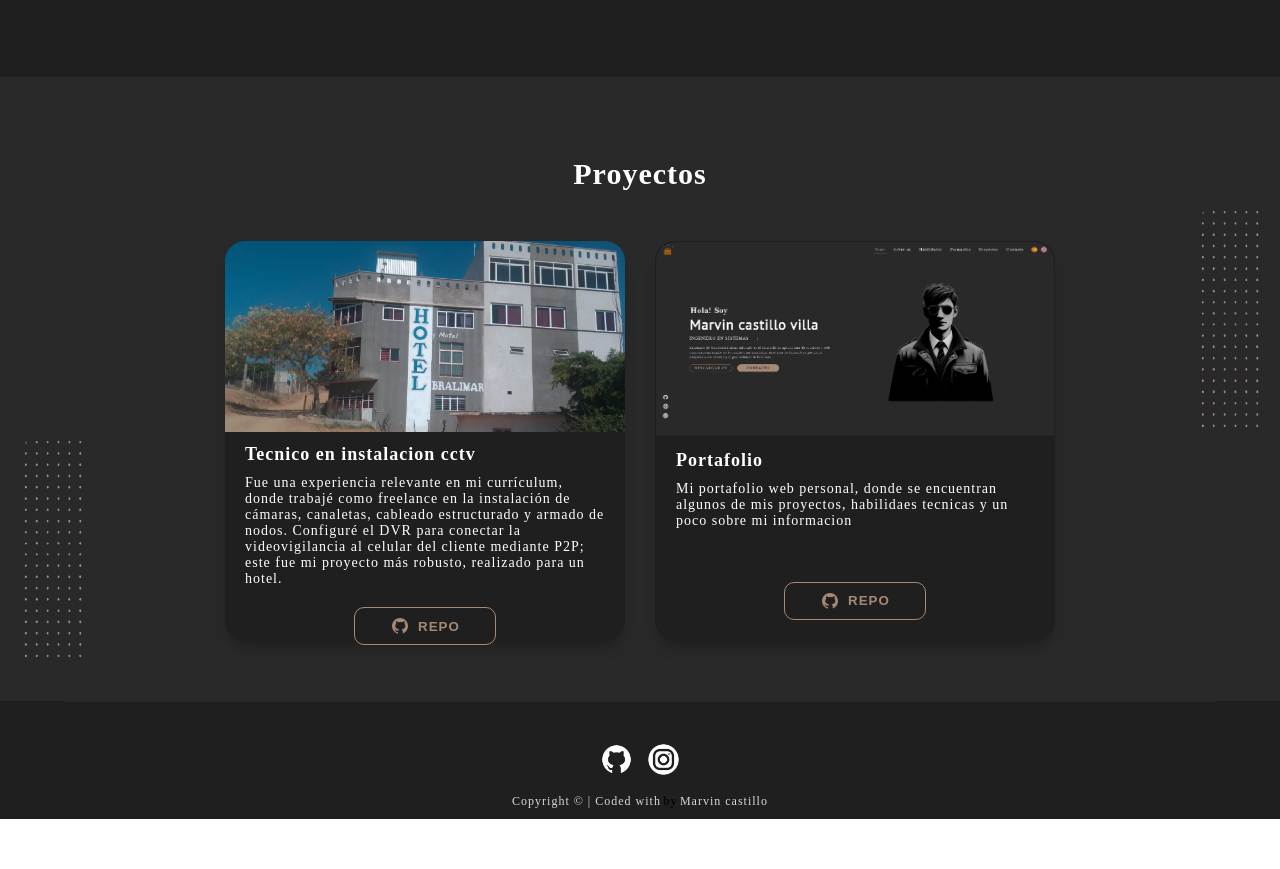
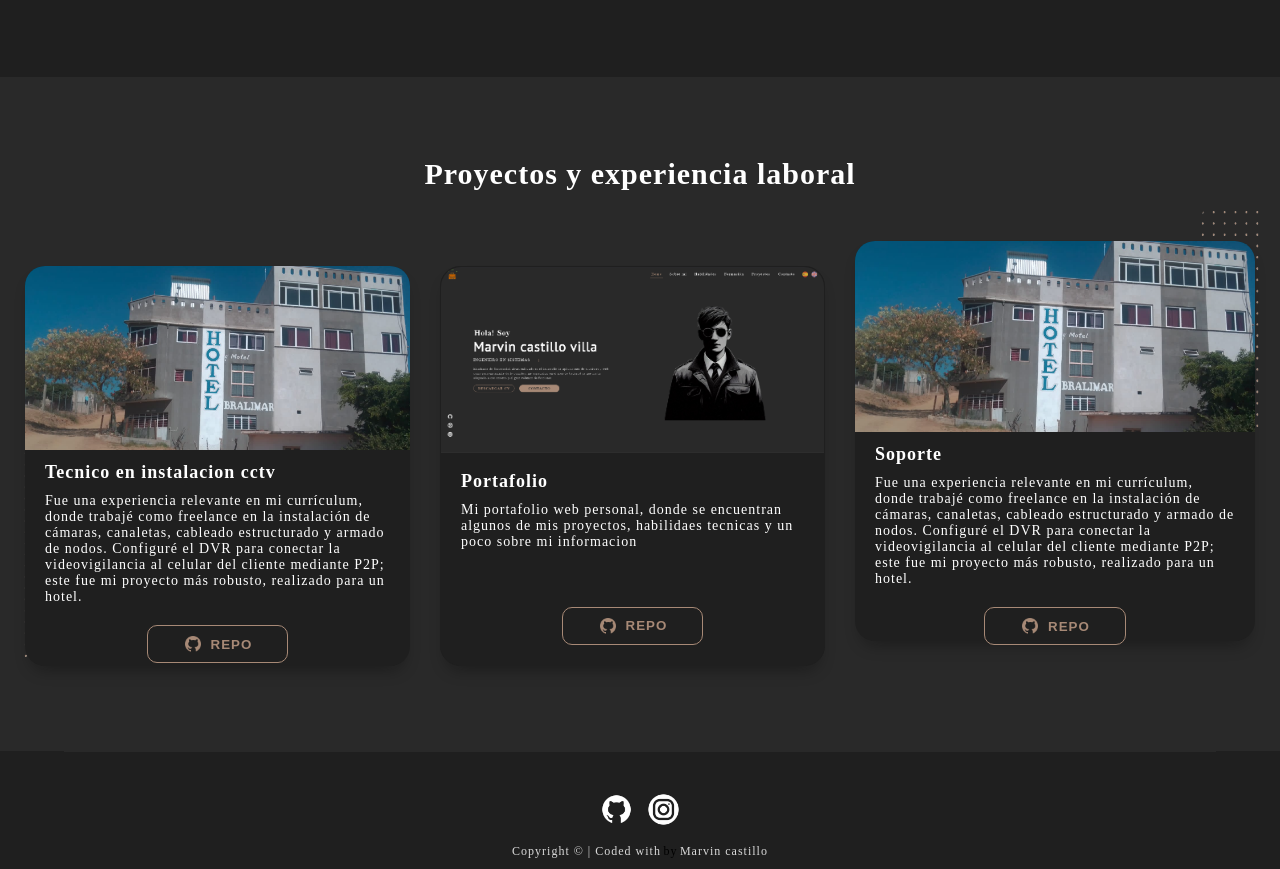
Before and after one commit to Marvin738/portafolio-digital, a plain HTML site: page index.html in a window 1280 px wide. Shown: the part 2757-3626 px from the top of the page. Before the commit the page ends 3576 px from the top, so only its background shows below. Drawn offline with nearby package versions, Linux system fonts and the light colour scheme; a web font is replaced by a local one.

Commit message:
index.html

```diff
--- a/index.html
+++ b/index.html
@@ -210,7 +210,7 @@
 
         <!-- Proyectos -->
         <section class="proyectos" id="proyectos">
-            <h1 data-section="proyectos" data-value="title" data-aos="fade-up">Proyectos</h1>
+            <h1 data-section="proyectos" data-value="title" data-aos="fade-up">Proyectos y experiencia laboral</h1>
 
             <img src="./assets/images/puntos.png" alt="Decoración puntos" class="puntos1-proyectos">
             <img src="./assets/images/puntos.png" alt="Decoración puntos" class="puntos2-proyectos">
@@ -258,6 +258,27 @@
                     </div>
                 </div>
 
+                <div class="cards_container--proyectos">
+                <div class="cards--proyectos card_Tecnico_cctv" data-aos="zoom-in-up" data-aos-anchor-placement="center-bottom">
+                    <div class="container_imgCard--proyectos">
+                        <img src="./assets/images/hotel.png" alt="Proyecto: Juego del ahorcado">
+                    </div>
+
+                    <div class="container_textCard--proyectos">
+                        <h2 data-section="proyectos" data-value="title-proyecto1">Soporte</h2>
+                        <p data-section="proyectos" data-value="info-proyecto1">Fue una experiencia relevante en mi currículum, donde trabajé como freelance en la instalación de cámaras, canaletas, cableado estructurado y armado de nodos. Configuré el DVR para conectar la videovigilancia al celular del cliente mediante P2P; este fue mi proyecto más robusto, realizado para un hotel.</p>
+                    </div>
+
+                    <div class="container_btn--proyectos">
+
+
+                        <a href="https://github.com/Marvin738/cctv2" target="_blank">
+                            <button class="btn_repo">
+                                <img src="./assets/images/icon-githubProyecto.png" alt="Repositorio de github">REPO
+                            </button>
+                        </a>
+                    </div>
+                </div>
 
             </div>
         </section>
```
